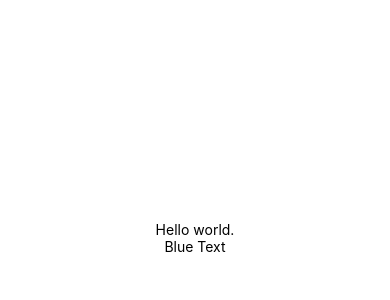
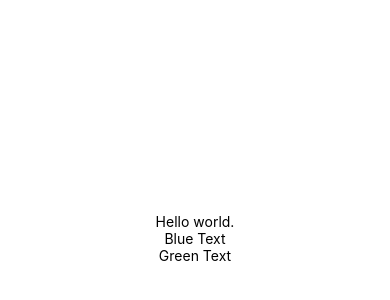
Before and after one commit to hsuehic/gistop, a React Native app: screen / in a window 390 px wide. Shown: the part 184-484 px from the top of the page. Built offline with nearby package versions, Linux system fonts and the light colour scheme.

Commit message:
chore: added scss demo

```diff
--- a/App.tsx
+++ b/App.tsx
@@ -1,12 +1,14 @@
 import React from 'react';
 import { StyleSheet, Text, View } from 'react-native';
 import { BlueText } from './src/component/BlueText';
+import { GreenText } from './src/component/GreenText';
 
 export default function App() {
   return (
     <View style={styles.container}>
       <Text>Hello world.</Text>
       <BlueText />
+      <GreenText />
     </View>
   );
 }
--- a/src/component/GreenText/index.scss
+++ b/src/component/GreenText/index.scss
@@ -1,5 +1,6 @@
-$color: #f00;
+$green: #0f0;
 
-.red {
-  color: $color;
+.green {
+  color: $green;
+  font-size: 18px;
 }
--- a/src/component/GreenText/index.tsx
+++ b/src/component/GreenText/index.tsx
@@ -2,6 +2,6 @@ import React from 'react';
 import { Text } from 'react-native';
 import styles from './index.scss';
 
-export const BlueText = () => {
-  return <Text className={styles.red}>Blue Text</Text>;
+export const GreenText = () => {
+  return <Text className={styles.green}>Green Text</Text>;
 };
```
